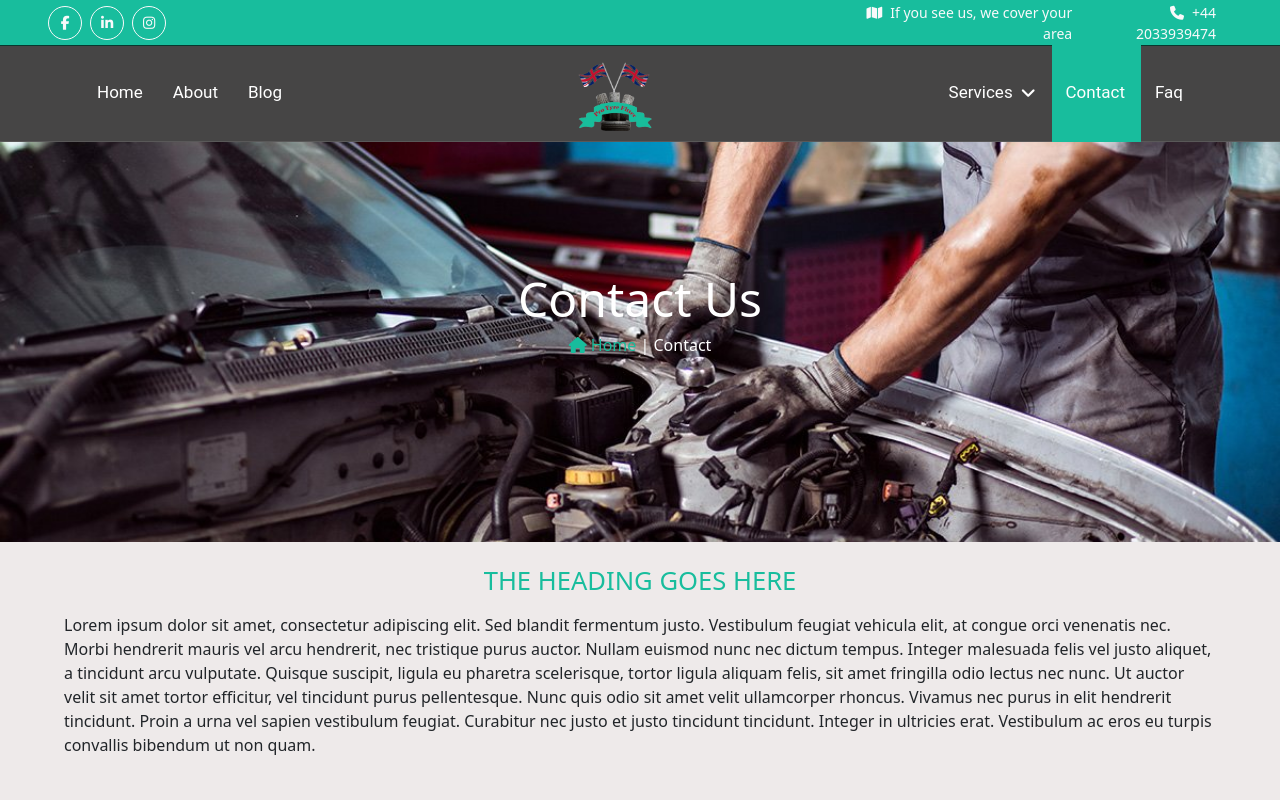
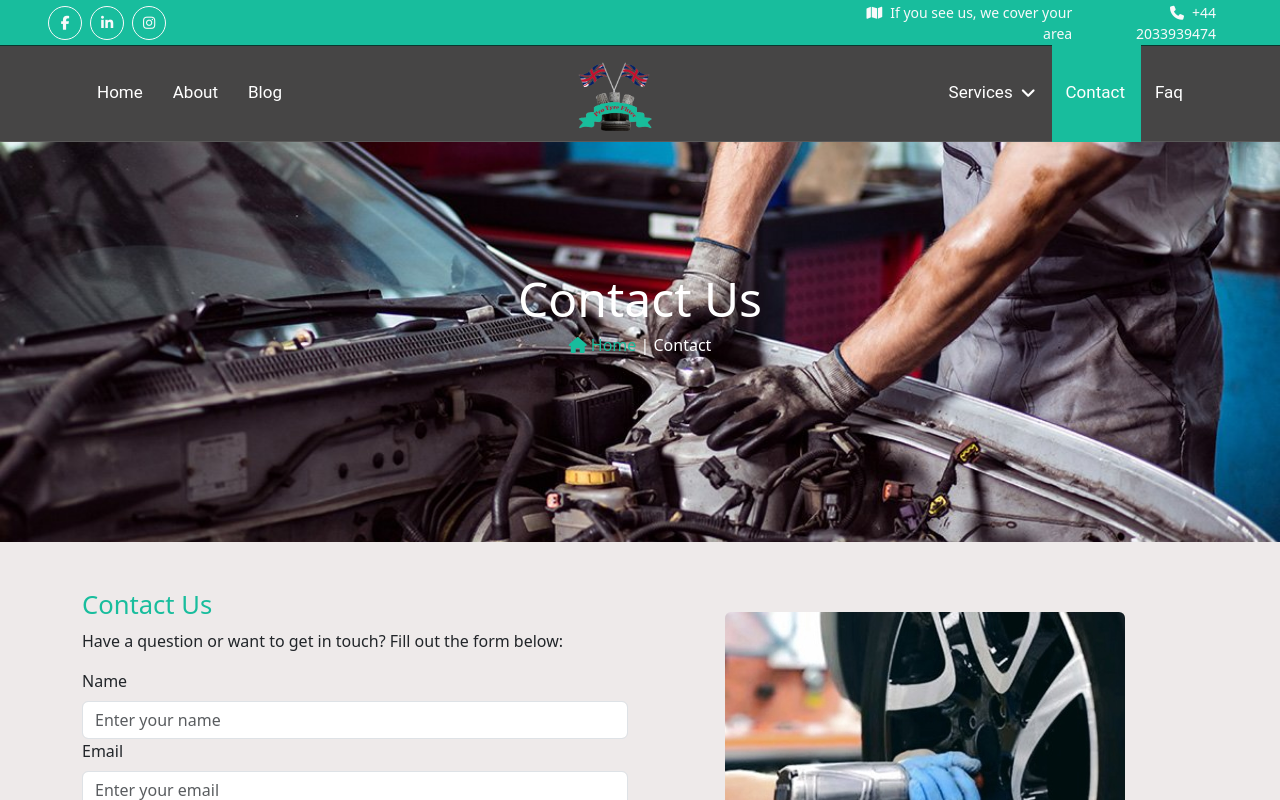
Before and after one commit to Mehwishmushtaq/MrTyreFitter, a React (Vite) app: page /contact in a window 1280 px wide. Shown: the top 800 px of the page. Built offline with nearby package versions, Linux system fonts and the light colour scheme.

Commit message:
Update Contact.jsx

```diff
--- a/src/Contact.jsx
+++ b/src/Contact.jsx
@@ -12,21 +12,11 @@ function ContactPage() {
                 <h5><Link to="/" className="linkStyle"><i class="fa-solid fa-house"></i> Home </Link> | Contact</h5>
             </header>
 
-            <div className='mt-4'>
-            <Row className="text-center justify-content-center">
-                <div className="col-md-11 col-lg-9 col-xl-7 mb-2">
-                    <div className="section-title">
-                        <h2 className="sec-title">The Heading Goes Here</h2>
-                    </div>
-                </div>
-            </Row>
-            <div className='para-width mx-auto'><p>Lorem ipsum dolor sit amet, consectetur adipiscing elit. Sed blandit fermentum justo. Vestibulum feugiat vehicula elit, at congue orci venenatis nec. Morbi hendrerit mauris vel arcu hendrerit, nec tristique purus auctor. Nullam euismod nunc nec dictum tempus. Integer malesuada felis vel justo aliquet, a tincidunt arcu vulputate. Quisque suscipit, ligula eu pharetra scelerisque, tortor ligula aliquam felis, sit amet fringilla odio lectus nec nunc. Ut auctor velit sit amet tortor efficitur, vel tincidunt purus pellentesque. Nunc quis odio sit amet velit ullamcorper rhoncus. Vivamus nec purus in elit hendrerit tincidunt. Proin a urna vel sapien vestibulum feugiat. Curabitur nec justo et justo tincidunt tincidunt. Integer in ultricies erat. Vestibulum ac eros eu turpis convallis bibendum ut non quam.</p></div>
-            </div>
 
             <Container className="py-5">
                 <Row>
                     <Col lg={6}>
-                        <h1>Contact Us</h1>
+                        <h2 className='text-success'>Contact Us</h2>
                         <p>Have a question or want to get in touch? Fill out the form below:</p>
                         <Form>
                             <Form.Group controlId="formName">
```
